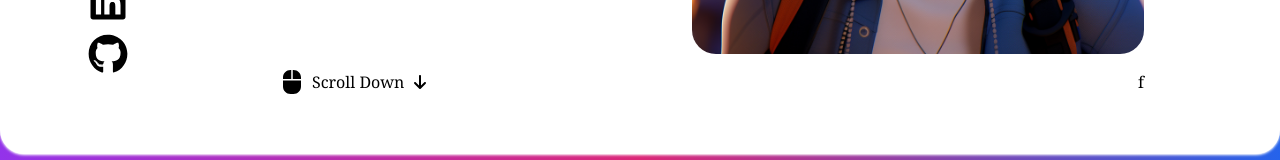
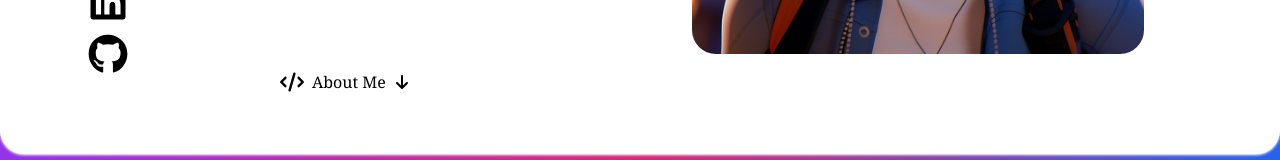
Before and after one commit to bodwood/Real-Portfolio, a Next.js app: page / in a window 1280 px wide. Shown: the part 596-756 px from the top of the page. Built offline with nearby package versions, Linux system fonts and the light colour scheme.

Commit message:
update icons

```diff
--- a/app/page.tsx
+++ b/app/page.tsx
@@ -5,13 +5,14 @@ import { ReactNode } from 'react';
 import { FontAwesomeIcon } from '@fortawesome/react-fontawesome';
 import { faGithub, faInstagram, faLinkedin, faTwitter, faYoutube } from '@fortawesome/free-brands-svg-icons';
 import { faHand } from '@fortawesome/free-regular-svg-icons';
-import { faComputerMouse, faArrowDown } from '@fortawesome/free-solid-svg-icons';
+import { faComputerMouse, faArrowDown, faCode } from '@fortawesome/free-solid-svg-icons';
 import { useMediaQuery } from 'react-responsive';
 import Image from 'next/image';
 import './global.css';
 
 const Home = () => {
   const [containerHeight, setContainerHeight] = useState(0);
+  const [scrollY, setScrollY] = useState(0);
 
   const isScreenHeightSmall = useMediaQuery({ query: '(max-height: 600px)' });
 
@@ -34,6 +35,7 @@ const Home = () => {
       window.removeEventListener('resize', handleResize);
     };
   }, [isScreenHeightSmall]);
+
 
   return (
     <div className='flex items-center justify-center h-screen'>
@@ -94,7 +96,7 @@ const Home = () => {
                 <Image
                   src={'/images/bwood_portfolio_home.png'}
                   alt='Bodie Wood'
-                  className='rounded-3xl'
+                  className={`rounded-3xl transform scale-${scrollY > 0 ? '150' : '100'}`}
                   width={500}
                   height={100}
                 />
@@ -102,15 +104,15 @@ const Home = () => {
             </div>
             <div className='flex flex-row md:pt-4 lg:pt-25'>
               <div className='w-1/2 pl-2 md:pl-10 flex-row flex items-center'>
-                <FontAwesomeIcon icon={faComputerMouse} className='pr-2 h-6 w-6 text-grey' />
-                <p className='inline'>Scroll Down</p>
+               <FontAwesomeIcon icon={faCode} className='pr-2 h-6 w-6 text-grey' />
+                <p className='inline'>About Me</p>
                 <FontAwesomeIcon icon={faArrowDown} className='pl-2 h-4 w-4' />
               </div>
               <div className='w-1/2'>
                 <div>
 
                 </div>
-              </div>f
+              </div>
             </div>
           </div>
         </div>
--- a/package.json
+++ b/package.json
@@ -26,6 +26,7 @@
     "react-dom": "18.2.0",
     "react-icons-kit": "^2.0.0",
     "react-responsive": "^9.0.2",
+    "react-scroll-wheel-handler": "^2.2.0",
     "tailwindcss": "3.3.2",
     "typescript": "5.1.3"
   },
```
Also changed, not shown: 1 other file (tests, documents, lock files or other folders).
